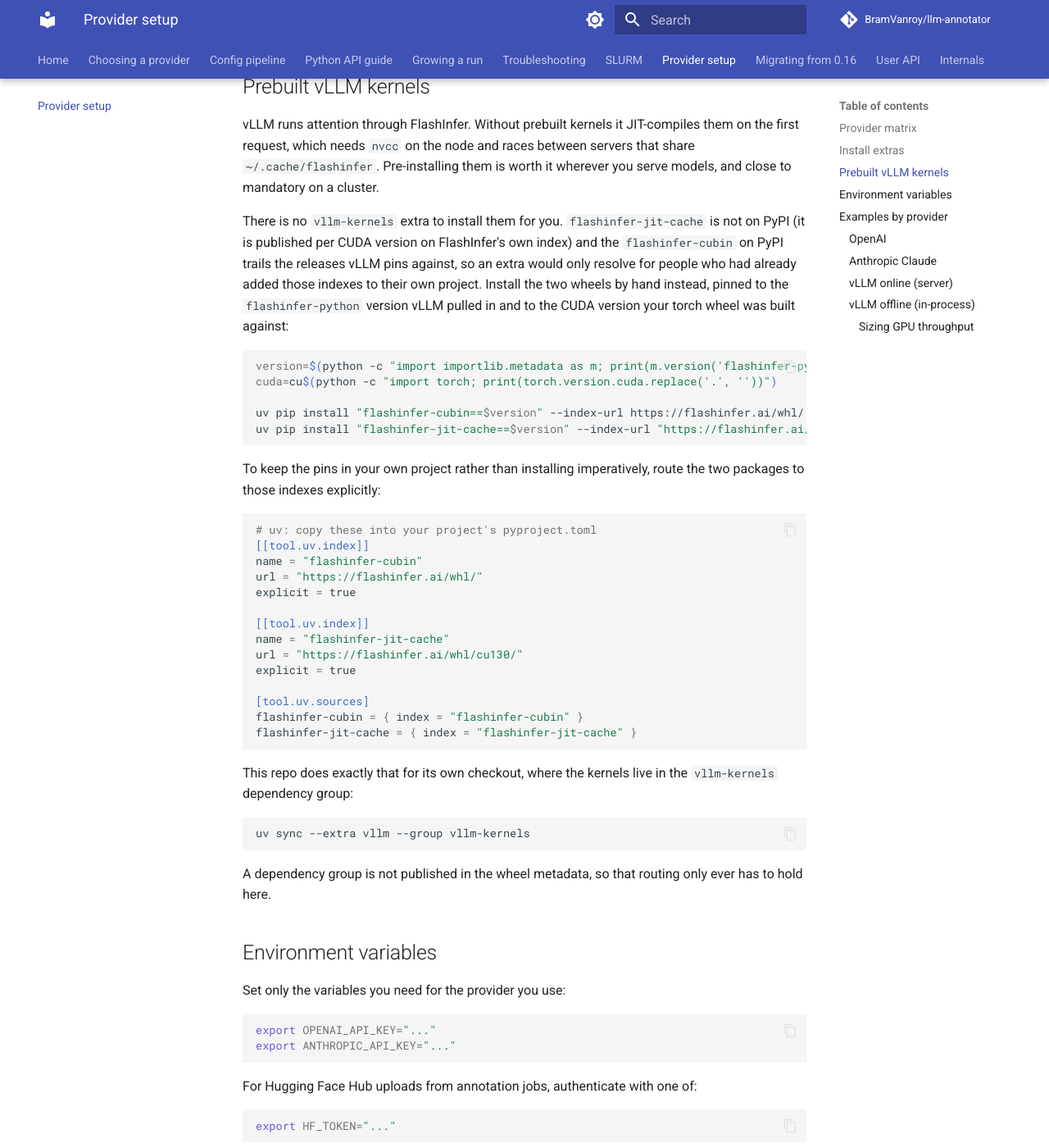
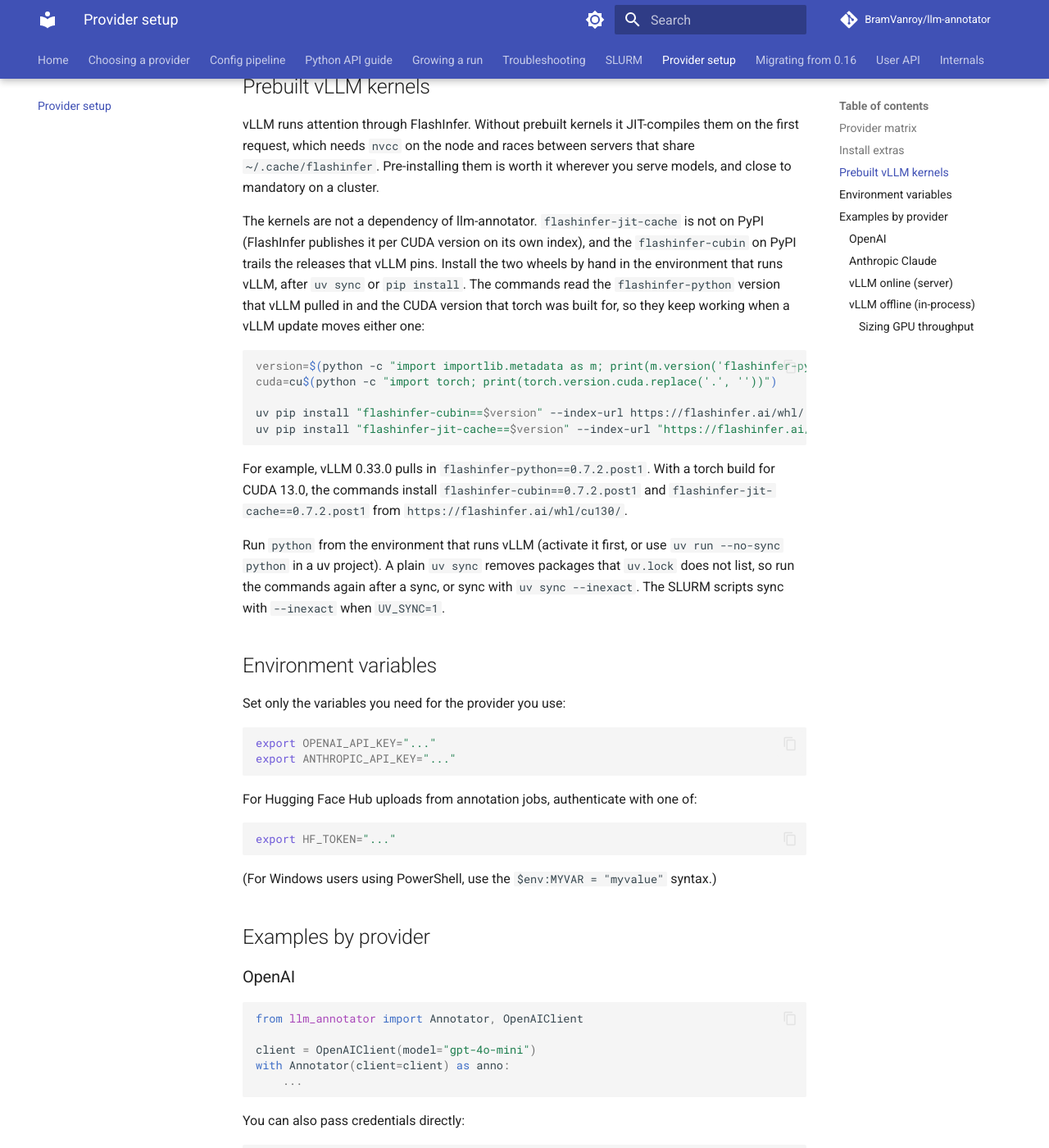
Before and after one commit to BramVanroy/llm-annotator, an MkDocs documentation site: the page built from docs/provider-info.md, in a window 1280 px wide and 1400 px high, scrolled down 1017 px. Shown: the whole window at 82% size. Built offline with MkDocs 1.6.1 and Material for MkDocs 9.7.7, drawn with Linux system fonts in a browser that asks for light colours; comment, search, counter and statistics services are not loaded; the version menu is left out.

Commit message:
Install the FlashInfer kernels by hand instead of from uv.lock
The vllm-kernels group made every uv update resolve wheels from the
FlashInfer index, which Dependabot cannot reach, so no update ran at all.
The kernels are now installed with commands that read the installed
flashinfer-python and CUDA versions, so they follow vLLM without pins.
The SLURM sync uses --inexact so that it keeps them.

````diff
--- a/docs/provider-info.md
+++ b/docs/provider-info.md
@@ -33,13 +33,13 @@ JIT-compiles them on the first request, which needs `nvcc` on the node and
 races between servers that share `~/.cache/flashinfer`. Pre-installing them is
 worth it wherever you serve models, and close to mandatory on a cluster.
 
-There is no `vllm-kernels` extra to install them for you.
-`flashinfer-jit-cache` is not on PyPI (it is published per CUDA version on
-FlashInfer's own index) and the `flashinfer-cubin` on PyPI trails the releases
-vLLM pins against, so an extra would only resolve for people who had already
-added those indexes to their own project. Install the two wheels by hand
-instead, pinned to the `flashinfer-python` version vLLM pulled in and to the
-CUDA version your torch wheel was built against:
+The kernels are not a dependency of llm-annotator. `flashinfer-jit-cache` is
+not on PyPI (FlashInfer publishes it per CUDA version on its own index), and
+the `flashinfer-cubin` on PyPI trails the releases that vLLM pins. Install the
+two wheels by hand in the environment that runs vLLM, after `uv sync` or
+`pip install`. The commands read the `flashinfer-python` version that vLLM
+pulled in and the CUDA version that torch was built for, so they keep working
+when a vLLM update moves either one:
 
 ```bash
 version=$(python -c "import importlib.metadata as m; print(m.version('flashinfer-python'))")
@@ -49,35 +49,15 @@ uv pip install "flashinfer-cubin==$version" --index-url https://flashinfer.ai/wh
 uv pip install "flashinfer-jit-cache==$version" --index-url "https://flashinfer.ai/whl/$cuda/"
 ```
 
-To keep the pins in your own project rather than installing imperatively,
-route the two packages to those indexes explicitly:
+For example, vLLM 0.33.0 pulls in `flashinfer-python==0.7.2.post1`. With a
+torch build for CUDA 13.0, the commands install `flashinfer-cubin==0.7.2.post1`
+and `flashinfer-jit-cache==0.7.2.post1` from `https://flashinfer.ai/whl/cu130/`.
 
-```toml
-# uv: copy these into your project's pyproject.toml
-[[tool.uv.index]]
-name = "flashinfer-cubin"
-url = "https://flashinfer.ai/whl/"
-explicit = true
-
-[[tool.uv.index]]
-name = "flashinfer-jit-cache"
-url = "https://flashinfer.ai/whl/cu130/"
-explicit = true
-
-[tool.uv.sources]
-flashinfer-cubin = { index = "flashinfer-cubin" }
-flashinfer-jit-cache = { index = "flashinfer-jit-cache" }
-```
-
-This repo does exactly that for its own checkout, where the kernels live in
-the `vllm-kernels` dependency group:
-
-```bash
-uv sync --extra vllm --group vllm-kernels
-```
-
-A dependency group is not published in the wheel metadata, so that routing
-only ever has to hold here.
+Run `python` from the environment that runs vLLM (activate it first, or use
+`uv run --no-sync python` in a uv project). A plain `uv sync` removes packages
+that `uv.lock` does not list, so run the commands again after a sync, or sync
+with `uv sync --inexact`. The SLURM scripts sync with `--inexact` when
+`UV_SYNC=1`.
 
 ## Environment variables
 
````
Also changed, not shown: CONTRIBUTING.md (+10 -26 lines), pyproject.toml (+0 -34 lines), 7 other files.
